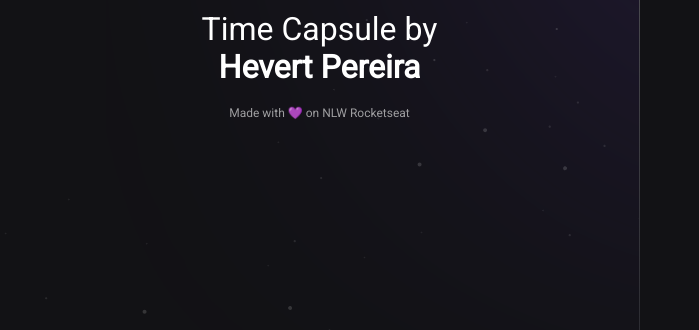
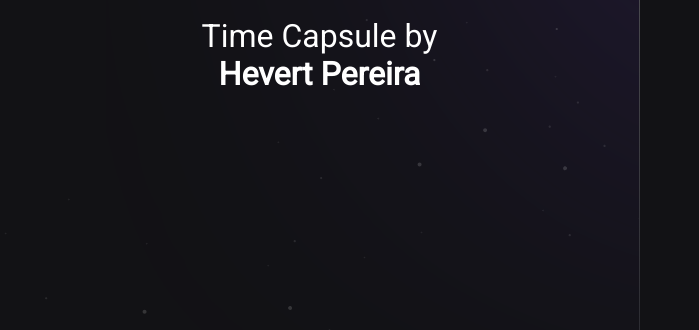
Before and after one commit to hevertv/nlw-spacetime, a plain HTML site: page index.html in a window 1280 px wide. Shown: the part 470-800 px from the top of the page, 0-699 px from the left. Drawn offline with Linux system fonts and the light colour scheme.

Commit message:
Removing span

```diff
--- a/index.html
+++ b/index.html
@@ -27,7 +27,7 @@
         <strong>Hevert Pereira</strong>
       </p>
 
-      <span>Made with 💜 on NLW Rocketseat</span>
+      <span>
     </aside>
 
     <nav>
```
